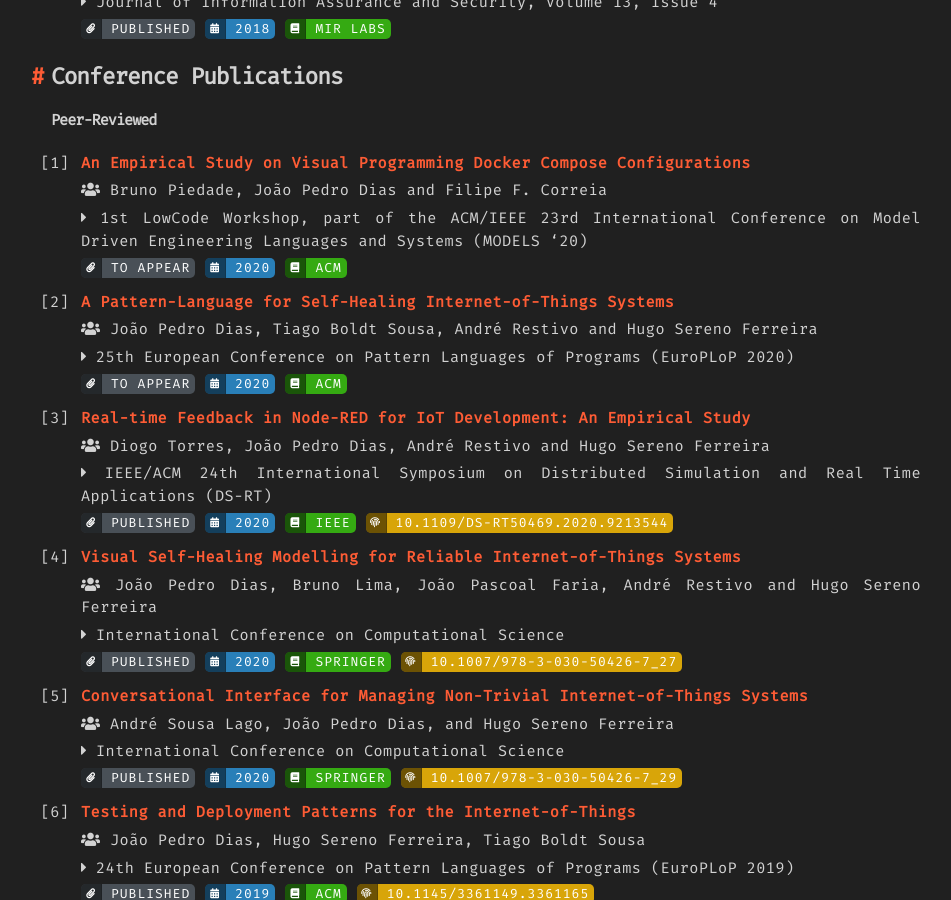
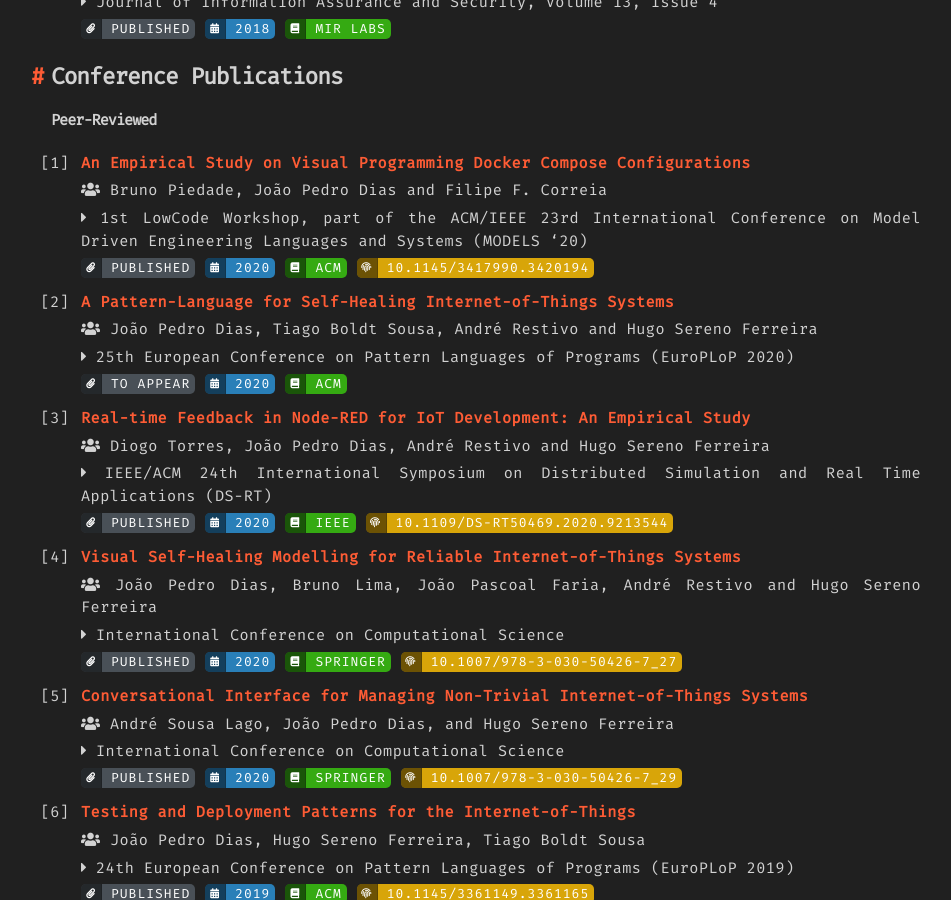
Before and after one commit to jpdias/jpdias.github.io, a Jekyll site: the page built from publications.md, in a window 1280 px wide and 900 px high, scrolled down 573 px. Shown: the whole window, without its empty margins (139-1090 px from the left). Built offline with Jekyll 4.4.1, drawn with Linux system fonts in a browser that asks for light colours; nearby versions of some CDN libraries.

Commit message:
Update publications.yml

```diff
--- a/_data/publications.yml
+++ b/_data/publications.yml
@@ -6,8 +6,9 @@ confs:
     authors: "Bruno Piedade, João Pedro Dias and Filipe F. Correia"
     conference: "1st LowCode Workshop, part of the ACM/IEEE 23rd International Conference on Model Driven Engineering Languages and Systems (MODELS '20)"
     year: 2020
-    url: "/404"
-    status: "To Appear"
+    url: "https://doi.org/10.1145/3417990.3420194"
+    doi: 10.1145/3417990.3420194
+    status: "Published"
     pub: ACM
 
   - title: "A Pattern-Language for Self-Healing Internet-of-Things Systems"
```
